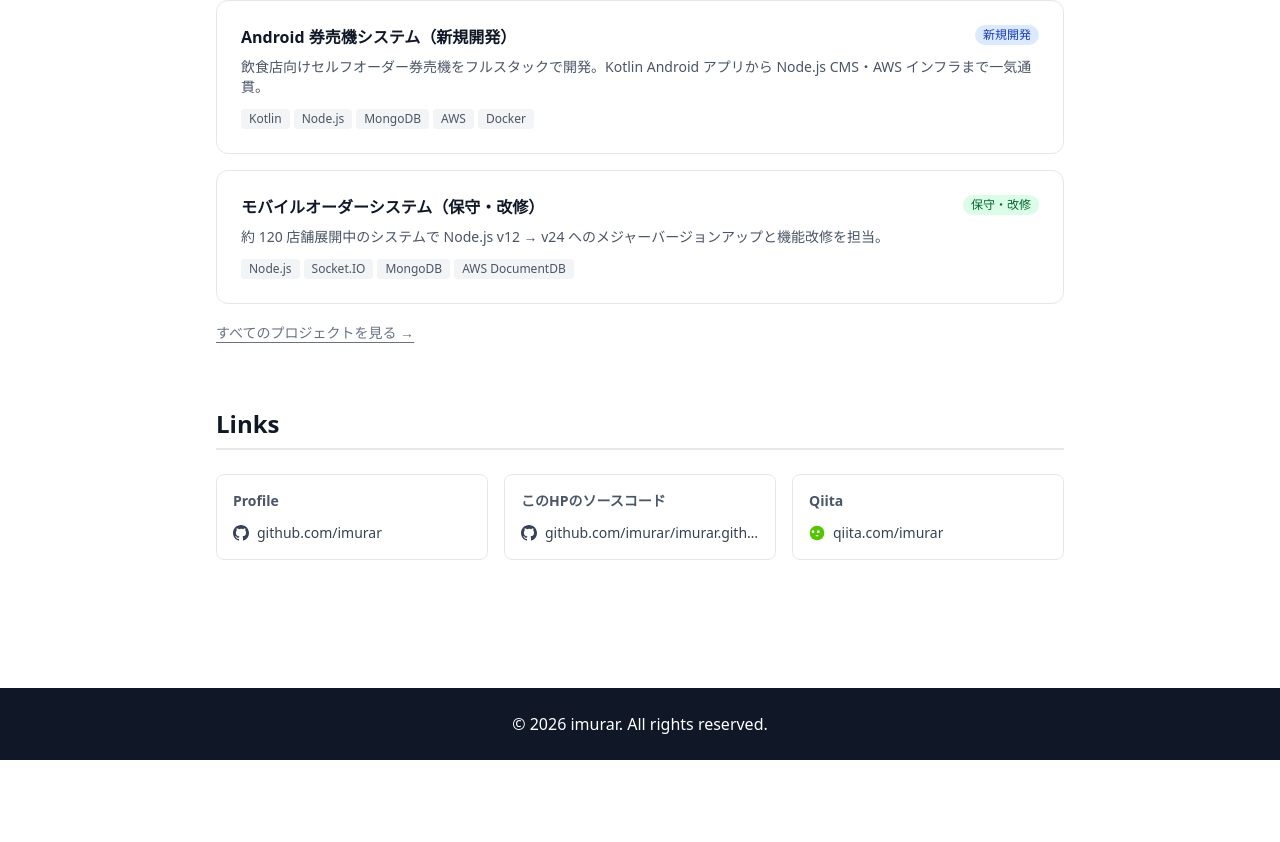
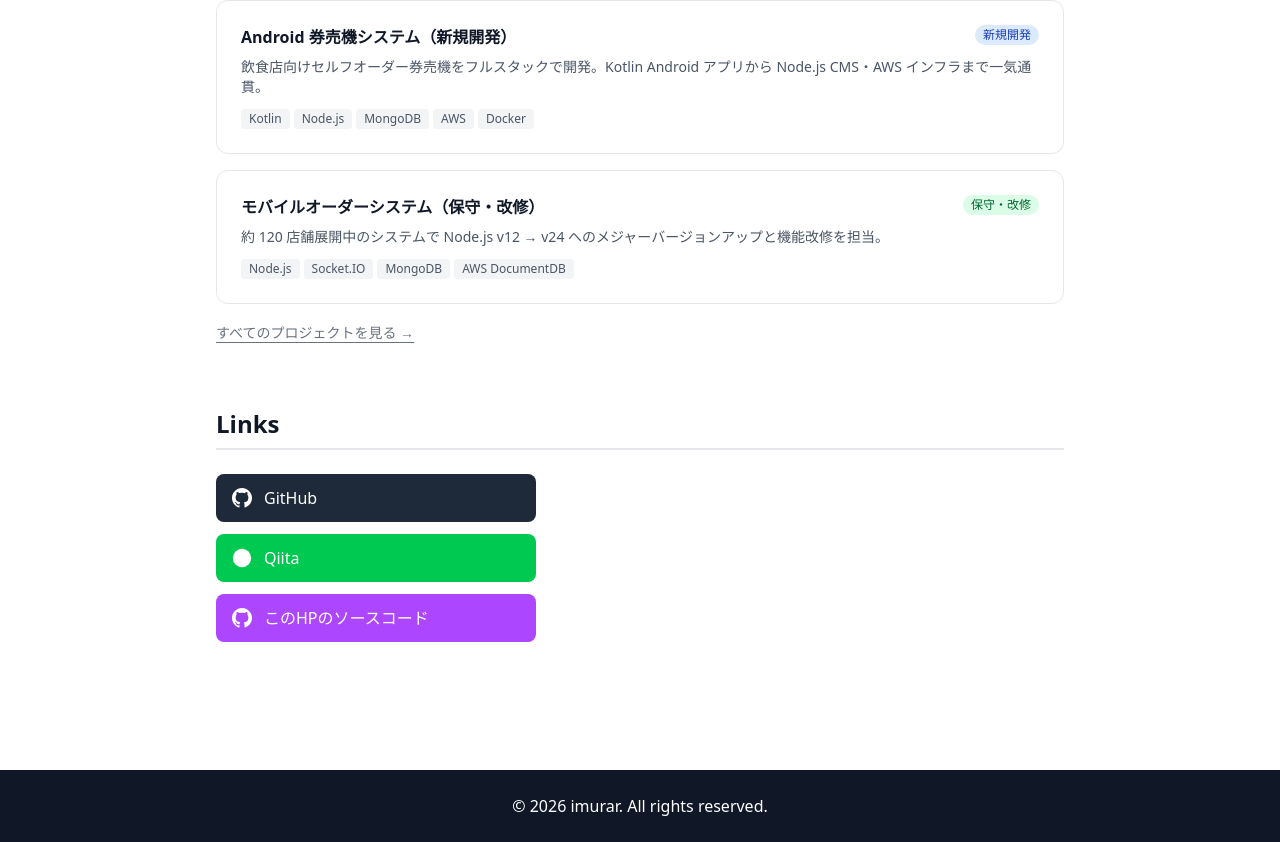
Before and after one commit to imurar/imurar-portfolio, a Vue app: page /#/ in a window 1280 px wide. Shown: the part 1028-1870 px from the top of the page. Before the commit the page ends 1788 px from the top, so only its background shows below. Built offline with nearby package versions, Linux system fonts and the light colour scheme.

Commit message:
[fix] Links セクションを統一

```diff
--- a/src/views/HomeView.vue
+++ b/src/views/HomeView.vue
@@ -79,43 +79,31 @@
     <!-- リンク -->
     <section class="mb-8">
       <h2 class="text-2xl font-bold mb-6 pb-2 border-b-2 border-gray-200">Links</h2>
-      <div class="grid grid-cols-1 md:grid-cols-2 lg:grid-cols-3 gap-4">
-        <!-- Profile -->
-        <div class="border border-gray-200 rounded-lg p-4 hover:shadow-md transition flex flex-col">
-          <h3 class="text-sm font-semibold text-gray-600 mb-3">Profile</h3>
+      <div class="space-y-3 max-w-xs">
         <a href="https://github.com/imurar" target="_blank"
-            class="inline-flex items-center gap-2 text-gray-700 hover:text-gray-900 transition text-sm truncate">
-            <svg class="w-4 h-4 shrink-0" fill="currentColor" viewBox="0 0 24 24">
-              <path d="M12 0C5.37 0 0 5.37 0 12c0 5.3 3.44 9.8 8.2 11.38.6.11.82-.26.82-.58v-2.03c-3.34.72-4.04-1.61-4.04-1.61-.55-1.39-1.34-1.76-1.34-1.76-1.09-.75.08-.73.08-.73 1.2.08 1.84 1.24 1.84 1.24 1.07 1.83 2.8 1.3 3.49 1 .1-.78.42-1.31.76-1.61-2.67-.3-5.47-1.33-5.47-5.93 0-1.31.47-2.38 1.24-3.22-.13-.3-.54-1.52.12-3.17 0 0 1-.32 3.3 1.23a11.5 11.5 0 0 1 3-.4c1.02 0 2.04.14 3 .4 2.28-1.55 3.29-1.23 3.29-1.23.66 1.65.24 2.87.12 3.17.77.84 1.23 1.91 1.23 3.22 0 4.61-2.81 5.63-5.48 5.92.43.37.81 1.1.81 2.22v3.29c0 .32.22.7.82.58C20.56 21.8 24 17.3 24 12c0-6.63-5.37-12-12-12z"/>
+          class="flex items-center gap-3 bg-gray-800 hover:bg-gray-900 text-white px-4 py-3 rounded-lg transition">
+          <svg class="w-5 h-5" fill="currentColor" viewBox="0 0 20 20">
+            <path fill-rule="evenodd" d="M10 0C4.477 0 0 4.484 0 10.017c0 4.425 2.865 8.18 6.839 9.49.5.092.682-.217.682-.482 0-.237-.008-.868-.013-1.703-2.782.603-3.369-1.343-3.369-1.343-.454-1.156-1.11-1.463-1.11-1.463-.908-.62.069-.608.069-.608 1.003.07 1.531 1.032 1.531 1.032.892 1.53 2.341 1.545 2.914 1.209.092-.937.35-1.546.636-1.903-2.22-.253-4.555-1.11-4.555-4.943 0-1.091.39-1.984 1.029-2.683-.103-.253-.446-1.27.098-2.647 0 0 .84-.269 2.75 1.025A9.578 9.578 0 0110 4.817c.85.004 1.705.114 2.504.336 1.909-1.294 2.747-1.025 2.747-1.025.546 1.377.203 2.394.1 2.647.64.699 1.028 1.592 1.028 2.683 0 3.842-2.339 4.687-4.566 4.935.359.309.678.919.678 1.852 0 1.336-.012 2.415-.012 2.743 0 .267.18.578.688.48C17.138 18.192 20 14.435 20 10.017 20 4.484 15.522 0 10 0z" clip-rule="evenodd" />
           </svg>
-            <span class="truncate">github.com/imurar</span>
+          GitHub
         </a>
-        </div>
-        <!-- Source Code -->
-        <div class="border border-gray-200 rounded-lg p-4 hover:shadow-md transition flex flex-col">
-          <h3 class="text-sm font-semibold text-gray-600 mb-3">このHPのソースコード</h3>
-          <a href="https://github.com/imurar/imurar.github.io" target="_blank"
-            class="inline-flex items-center gap-2 text-gray-700 hover:text-gray-900 transition text-sm truncate">
-            <svg class="w-4 h-4 shrink-0" fill="currentColor" viewBox="0 0 24 24">
-              <path d="M12 0C5.37 0 0 5.37 0 12c0 5.3 3.44 9.8 8.2 11.38.6.11.82-.26.82-.58v-2.03c-3.34.72-4.04-1.61-4.04-1.61-.55-1.39-1.34-1.76-1.34-1.76-1.09-.75.08-.73.08-.73 1.2.08 1.84 1.24 1.84 1.24 1.07 1.83 2.8 1.3 3.49 1 .1-.78.42-1.31.76-1.61-2.67-.3-5.47-1.33-5.47-5.93 0-1.31.47-2.38 1.24-3.22-.13-.3-.54-1.52.12-3.17 0 0 1-.32 3.3 1.23a11.5 11.5 0 0 1 3-.4c1.02 0 2.04.14 3 .4 2.28-1.55 3.29-1.23 3.29-1.23.66 1.65.24 2.87.12 3.17.77.84 1.23 1.91 1.23 3.22 0 4.61-2.81 5.63-5.48 5.92.43.37.81 1.1.81 2.22v3.29c0 .32.22.7.82.58C20.56 21.8 24 17.3 24 12c0-6.63-5.37-12-12-12z"/>
-            </svg>
-            <span class="truncate">github.com/imurar/imurar.github.io</span>
-          </a>
-        </div>
-        <!-- Qiita -->
-        <div class="border border-gray-200 rounded-lg p-4 hover:shadow-md transition flex flex-col">
-          <h3 class="text-sm font-semibold text-gray-600 mb-3">Qiita</h3>
         <a href="https://qiita.com/imurar" target="_blank"
-            class="inline-flex items-center gap-2 text-gray-700 hover:text-gray-900 transition text-sm truncate">
-            <svg class="w-4 h-4 shrink-0" viewBox="0 0 24 24" fill="none" xmlns="http://www.w3.org/2000/svg">
-              <circle cx="12" cy="12" r="11" fill="#55C500"/>
+          class="flex items-center gap-3 bg-green-500 hover:bg-green-600 text-white px-4 py-3 rounded-lg transition">
+          <svg class="w-5 h-5" viewBox="0 0 24 24" fill="currentColor" xmlns="http://www.w3.org/2000/svg">
+            <circle cx="12" cy="12" r="11" fill="currentColor"/>
             <path d="M8 10C8 8.9 7.1 8 6 8C4.9 8 4 8.9 4 10C4 11.1 4.9 12 6 12C7.1 12 8 11.1 8 10Z" fill="white"/>
             <path d="M16 10C16 8.9 15.1 8 14 8C12.9 8 12 8.9 12 10C12 11.1 12.9 12 14 12C15.1 12 16 11.1 16 10Z" fill="white"/>
             <path d="M10 16C10 15.4 10.4 15 11 15H13C13.6 15 14 15.4 14 16C14 16.6 13.6 17 13 17H11C10.4 17 10 16.6 10 16Z" fill="white"/>
           </svg>
-            <span class="truncate">qiita.com/imurar</span>
+          Qiita
         </a>
-        </div>
+        <a href="https://github.com/imurar/imurar.github.io" target="_blank"
+          class="flex items-center gap-3 bg-purple-500 hover:bg-purple-600 text-white px-4 py-3 rounded-lg transition">
+          <svg class="w-5 h-5" fill="currentColor" viewBox="0 0 20 20">
+            <path fill-rule="evenodd" d="M10 0C4.477 0 0 4.484 0 10.017c0 4.425 2.865 8.18 6.839 9.49.5.092.682-.217.682-.482 0-.237-.008-.868-.013-1.703-2.782.603-3.369-1.343-3.369-1.343-.454-1.156-1.11-1.463-1.11-1.463-.908-.62.069-.608.069-.608 1.003.07 1.531 1.032 1.531 1.032.892 1.53 2.341 1.545 2.914 1.209.092-.937.35-1.546.636-1.903-2.22-.253-4.555-1.11-4.555-4.943 0-1.091.39-1.984 1.029-2.683-.103-.253-.446-1.27.098-2.647 0 0 .84-.269 2.75 1.025A9.578 9.578 0 0110 4.817c.85.004 1.705.114 2.504.336 1.909-1.294 2.747-1.025 2.747-1.025.546 1.377.203 2.394.1 2.647.64.699 1.028 1.592 1.028 2.683 0 3.842-2.339 4.687-4.566 4.935.359.309.678.919.678 1.852 0 1.336-.012 2.415-.012 2.743 0 .267.18.578.688.48C17.138 18.192 20 14.435 20 10.017 20 4.484 15.522 0 10 0z" clip-rule="evenodd" />
+          </svg>
+          このHPのソースコード
+        </a>
       </div>
     </section>
   </div>
--- a/src/views/ProfileView.vue
+++ b/src/views/ProfileView.vue
@@ -53,20 +53,31 @@
         </div>
 
         <!-- Links -->
-        <div class="bg-gray-50 rounded-xl p-6">
+        <div class="bg-gray-50 rounded-xl p-6 space-y-3">
           <h3 class="font-bold text-lg mb-4">Links</h3>
           <a href="https://github.com/imurar" target="_blank" rel="noopener noreferrer"
-            class="flex items-center gap-3 bg-gray-800 hover:bg-gray-900 text-white px-4 py-3 rounded-lg transition mb-3">
+            class="flex items-center gap-3 bg-gray-800 hover:bg-gray-900 text-white px-4 py-3 rounded-lg transition">
             <svg class="w-5 h-5" fill="currentColor" viewBox="0 0 20 20">
               <path fill-rule="evenodd" d="M10 0C4.477 0 0 4.484 0 10.017c0 4.425 2.865 8.18 6.839 9.49.5.092.682-.217.682-.482 0-.237-.008-.868-.013-1.703-2.782.603-3.369-1.343-3.369-1.343-.454-1.156-1.11-1.463-1.11-1.463-.908-.62.069-.608.069-.608 1.003.07 1.531 1.032 1.531 1.032.892 1.53 2.341 1.545 2.914 1.209.092-.937.35-1.546.636-1.903-2.22-.253-4.555-1.11-4.555-4.943 0-1.091.39-1.984 1.029-2.683-.103-.253-.446-1.27.098-2.647 0 0 .84-.269 2.75 1.025A9.578 9.578 0 0110 4.817c.85.004 1.705.114 2.504.336 1.909-1.294 2.747-1.025 2.747-1.025.546 1.377.203 2.394.1 2.647.64.699 1.028 1.592 1.028 2.683 0 3.842-2.339 4.687-4.566 4.935.359.309.678.919.678 1.852 0 1.336-.012 2.415-.012 2.743 0 .267.18.578.688.48C17.138 18.192 20 14.435 20 10.017 20 4.484 15.522 0 10 0z" clip-rule="evenodd" />
             </svg>
             GitHub
           </a>
-          <a href="https://imurar.github.io/" class="flex items-center gap-3 bg-blue-500 hover:bg-blue-600 text-white px-4 py-3 rounded-lg transition">
-            <svg class="w-5 h-5" fill="none" stroke="currentColor" viewBox="0 0 24 24">
-              <path stroke-linecap="round" stroke-linejoin="round" stroke-width="2" d="M13.828 10.172a4 4 0 00-5.656 0l-4 4a4 4 0 105.656 5.656l1.102-1.101m-.758-4.899a4 4 0 005.658 0l4-4a4 4 0 00-5.656-5.656l-1.1 1.1" />
+          <a href="https://qiita.com/imurar" target="_blank" rel="noopener noreferrer"
+            class="flex items-center gap-3 bg-green-500 hover:bg-green-600 text-white px-4 py-3 rounded-lg transition">
+            <svg class="w-5 h-5" viewBox="0 0 24 24" fill="currentColor" xmlns="http://www.w3.org/2000/svg">
+              <circle cx="12" cy="12" r="11" fill="currentColor"/>
+              <path d="M8 10C8 8.9 7.1 8 6 8C4.9 8 4 8.9 4 10C4 11.1 4.9 12 6 12C7.1 12 8 11.1 8 10Z" fill="white"/>
+              <path d="M16 10C16 8.9 15.1 8 14 8C12.9 8 12 8.9 12 10C12 11.1 12.9 12 14 12C15.1 12 16 11.1 16 10Z" fill="white"/>
+              <path d="M10 16C10 15.4 10.4 15 11 15H13C13.6 15 14 15.4 14 16C14 16.6 13.6 17 13 17H11C10.4 17 10 16.6 10 16Z" fill="white"/>
             </svg>
-            Portfolio
+            Qiita
+          </a>
+          <a href="https://github.com/imurar/imurar.github.io" target="_blank" rel="noopener noreferrer"
+            class="flex items-center gap-3 bg-purple-500 hover:bg-purple-600 text-white px-4 py-3 rounded-lg transition">
+            <svg class="w-5 h-5" fill="currentColor" viewBox="0 0 20 20">
+              <path fill-rule="evenodd" d="M10 0C4.477 0 0 4.484 0 10.017c0 4.425 2.865 8.18 6.839 9.49.5.092.682-.217.682-.482 0-.237-.008-.868-.013-1.703-2.782.603-3.369-1.343-3.369-1.343-.454-1.156-1.11-1.463-1.11-1.463-.908-.62.069-.608.069-.608 1.003.07 1.531 1.032 1.531 1.032.892 1.53 2.341 1.545 2.914 1.209.092-.937.35-1.546.636-1.903-2.22-.253-4.555-1.11-4.555-4.943 0-1.091.39-1.984 1.029-2.683-.103-.253-.446-1.27.098-2.647 0 0 .84-.269 2.75 1.025A9.578 9.578 0 0110 4.817c.85.004 1.705.114 2.504.336 1.909-1.294 2.747-1.025 2.747-1.025.546 1.377.203 2.394.1 2.647.64.699 1.028 1.592 1.028 2.683 0 3.842-2.339 4.687-4.566 4.935.359.309.678.919.678 1.852 0 1.336-.012 2.415-.012 2.743 0 .267.18.578.688.48C17.138 18.192 20 14.435 20 10.017 20 4.484 15.522 0 10 0z" clip-rule="evenodd" />
+            </svg>
+            このHPのソースコード
           </a>
         </div>
       </div>
```
Lines whose indentation alone changed are shown as unchanged.
